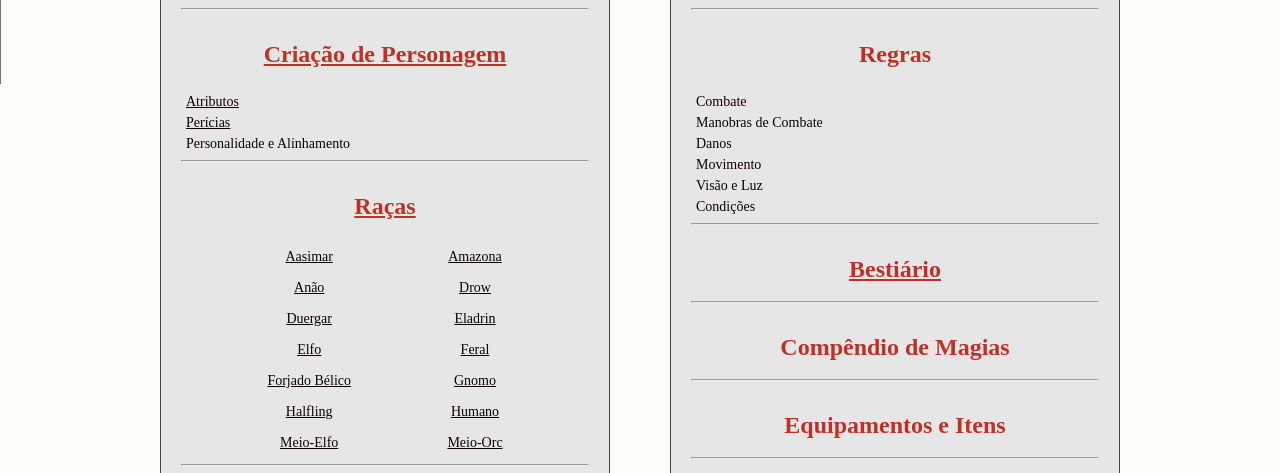
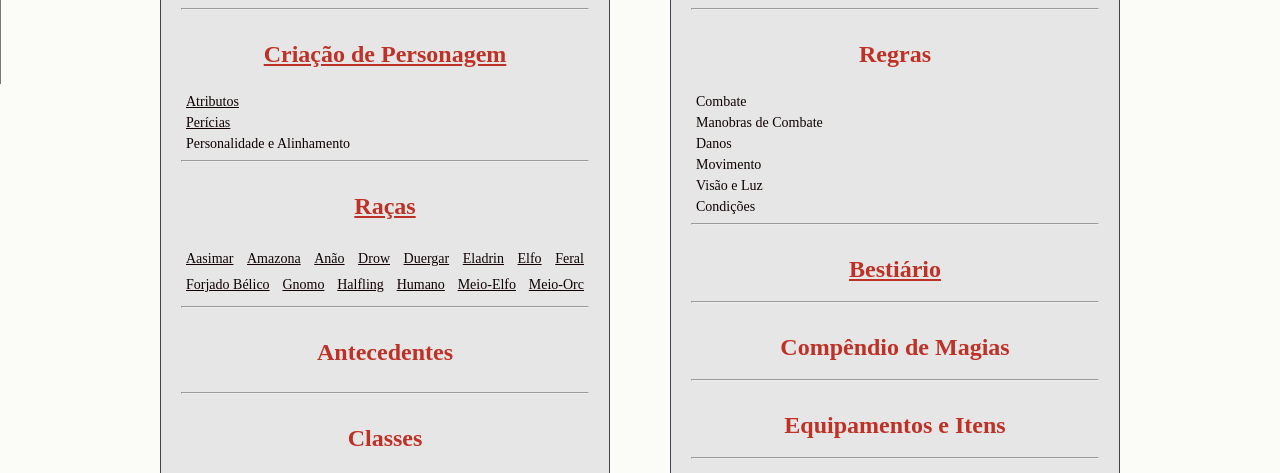
Before and after one commit to jgss-gabriel-sousa/Heroes-and-Monsters-SRD, a plain HTML site: page index.html in a window 1280 px wide. Shown: the part 327-800 px from the top of the page. Drawn offline with Linux system fonts and the light colour scheme; a web font is replaced by a local one.

Commit message:
style improvement

```diff
--- a/styles/pages/home.css
+++ b/styles/pages/home.css
@@ -32,12 +32,9 @@ section {
 }
 
 #races-list, #classes-list {
-    display: grid;
-    grid-template-columns: auto auto;
-    grid-column-gap: 10px;
-    grid-gap: 5px;
-    font-size: 14px;
-    justify-content: space-evenly;
+    display: flex;
+    flex-wrap: wrap;
+    justify-content: space-between;
     justify-items: center;
 }
 
```
